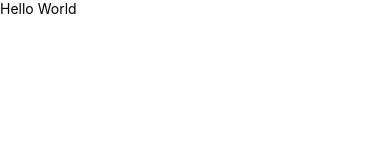
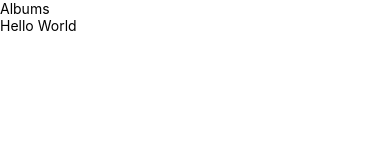
Before and after one commit to prawee/std4820750141-mobile, a React Native app: screen / in a window 390 px wide. Shown: the top 160 px of the page. Built offline with nearby package versions, Linux system fonts and the light colour scheme.

Commit message:
using Header component on App

```diff
--- a/components/App.js
+++ b/components/App.js
@@ -1,6 +1,7 @@
 // import library
 import React from 'react';
 import { View, Text } from 'react-native';
+import Header from './Header'
 
 // write component
 class App extends React.Component {
@@ -8,6 +9,7 @@ class App extends React.Component {
         return (
             //component about react native
             <View>
+                <Header title="Albums" />
                 <Text>Hello World</Text>
             </View>
         );
```
